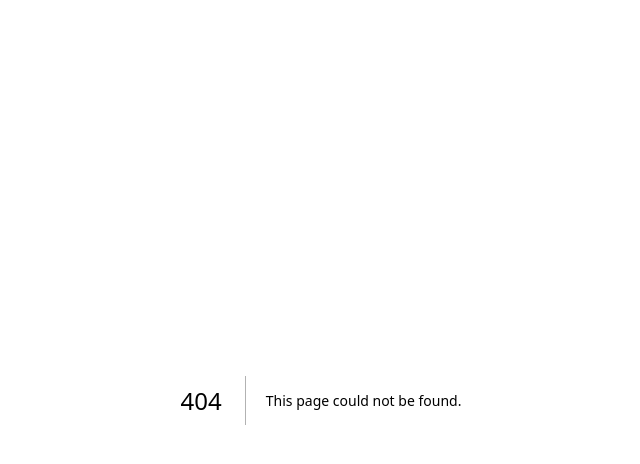
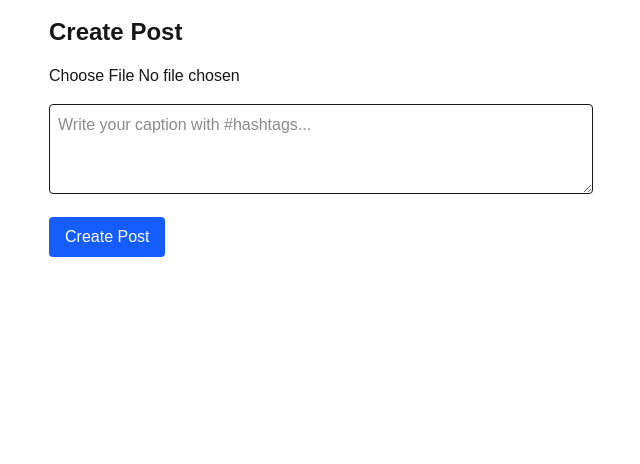
Before and after one commit to HARSHSINGH3118/Social-Media-App, a Next.js app in the folder social-media-frontend/: page /create in a window 1280 px wide. Before the commit this address had no page. Shown: the top 464 px of the page, without its empty margins (319-959 px from the left). Built offline with nearby package versions, Linux system fonts and the light colour scheme.

Commit message:
post and comments are intregated

```diff
--- a/social-media-frontend/package.json
+++ b/social-media-frontend/package.json
@@ -18,6 +18,7 @@
     "postcss": "^8.5.6",
     "react": "^19.1.0",
     "react-dom": "^19.1.0",
+    "react-hot-toast": "^2.5.2",
     "react-icons": "^5.5.0"
   },
   "devDependencies": {
--- /dev/null
+++ b/social-media-frontend/src/app/create/page.jsx
@@ -0,0 +1,94 @@
+"use client";
+
+import { useState } from "react";
+import { useRouter } from "next/navigation";
+import api from "@/lib/api";
+import { toast } from "react-hot-toast";
+
+export default function CreatePostPage() {
+  const [image, setImage] = useState(null);
+  const [preview, setPreview] = useState("");
+  const [caption, setCaption] = useState("");
+  const [loading, setLoading] = useState(false);
+
+  const router = useRouter();
+
+  const handleImageChange = (e) => {
+    const file = e.target.files[0];
+    if (file) {
+      setImage(file);
+      setPreview(URL.createObjectURL(file));
+    }
+  };
+
+  const handleSubmit = async (e) => {
+    e.preventDefault();
+
+    if (!image || !caption.trim()) {
+      toast.error("Image and caption are required");
+      return;
+    }
+
+    try {
+      setLoading(true);
+
+      const formData = new FormData();
+      formData.append("content", caption); // ✅ used for hashtags too
+      formData.append("image", image); // ✅ image file
+
+      await api.post("/posts", formData, {
+        headers: {
+          "Content-Type": "multipart/form-data",
+        },
+      });
+
+      toast.success("Post created!");
+      router.push("/dashboard");
+    } catch (err) {
+      console.error(
+        "❌ Post creation failed:",
+        err?.response?.data || err.message
+      );
+      toast.error("Failed to create post");
+    } finally {
+      setLoading(false);
+    }
+  };
+
+  return (
+    <div className="max-w-xl mx-auto p-4">
+      <h1 className="text-2xl font-bold mb-4">Create Post</h1>
+      <form onSubmit={handleSubmit} className="space-y-4">
+        <input type="file" accept="image/*" onChange={handleImageChange} />
+        {preview && (
+          <img
+            src={preview}
+            alt="Preview"
+            className="w-full h-64 object-cover rounded"
+          />
+        )}
+        <textarea
+          className="w-full border p-2 rounded"
+          placeholder="Write your caption with #hashtags..."
+          rows={3}
+          value={caption}
+          onChange={(e) => setCaption(e.target.value)}
+        />
+        <button
+          type="submit"
+          className="bg-blue-600 text-white px-4 py-2 rounded hover:bg-blue-700"
+          disabled={loading}
+        >
+          {loading ? "Uploading..." : "Create Post"}
+        </button>
+      </form>
+    </div>
+  );
+}
+
+// Optional: Debug info
+if (typeof window !== "undefined") {
+  console.log("🔥 Final check before submit:");
+  console.log("Token from localStorage:", localStorage.getItem("token"));
+  console.log("API baseURL:", api.defaults.baseURL);
+}
--- a/social-media-frontend/src/app/login/page.jsx
+++ b/social-media-frontend/src/app/login/page.jsx
@@ -16,14 +16,17 @@ export default function LoginPage() {
     e.preventDefault();
     try {
       const res = await API.post("/users/login", { email, password });
-      login(res.data.token);
+
+      // ✅ Save token and fetch user profile
+      await login(res.data.token);
     } catch (err) {
-      setError("Invalid credentials");
+      console.error("❌ Login error:", err?.response?.data || err.message);
+      setError(err?.response?.data?.message || "Invalid credentials");
     }
   };
 
   const handleGoogleLogin = () => {
-    window.location.href = "http://localhost:5000/auth/google";
+    window.location.href = "http://localhost:5000/auth/google"; // ✅ Backend Google OAuth entry point
   };
 
   return (
@@ -37,6 +40,7 @@ export default function LoginPage() {
         </h2>
         <p className="text-center text-gray-600 mb-6">Login to your account</p>
         {error && <p className="text-red-500 text-sm mb-4">{error}</p>}
+
         <form onSubmit={handleLogin} className="space-y-4">
           <input
             type="email"
@@ -61,18 +65,21 @@ export default function LoginPage() {
             Login
           </button>
         </form>
+
         <div className="flex items-center my-4">
           <div className="flex-grow h-px bg-gray-300" />
           <span className="mx-4 text-gray-400 text-sm">or continue with</span>
           <div className="flex-grow h-px bg-gray-300" />
         </div>
+
         <button
           onClick={handleGoogleLogin}
           className="w-full border border-gray-300 py-2 rounded-lg flex justify-center items-center gap-2 hover:bg-gray-100 transition text-gray-700"
         >
-          <img src="/google.svg" alt="Google" className="w-5 h-5 " />
+          <img src="/google.svg" alt="Google" className="w-5 h-5" />
           Login with Google
         </button>
+
         <p className="mt-6 text-sm text-center text-gray-600">
           Don’t have an account?{" "}
           <span
--- a/social-media-frontend/src/components/CommentSection.jsx
+++ b/social-media-frontend/src/components/CommentSection.jsx
@@ -57,7 +57,7 @@ const CommentSection = ({ postId }) => {
               placeholder="Write a comment..."
               value={newComment}
               onChange={(e) => setNewComment(e.target.value)}
-              className="flex-1 border px-3 py-2 text-sm rounded-md placeholder-gray-600"
+              className="flex-1 border px-3 py-2 text-sm rounded-md placeholder-gray-600 text-black"
             />
             <button
               type="submit"
--- a/social-media-frontend/src/components/Navbar.jsx
+++ b/social-media-frontend/src/components/Navbar.jsx
@@ -0,0 +1,5 @@
+import Link from "next/link";
+
+<Link href="/create" className="text-sm text-blue-500 hover:underline">
+  Create Post
+</Link>;
--- a/social-media-frontend/src/components/PostCard.jsx
+++ b/social-media-frontend/src/components/PostCard.jsx
@@ -7,7 +7,8 @@ const PostCard = ({ post }) => {
   const { id, imageUrl, caption, tags, createdBy, likedByUser, likeCount } =
     post;
 
-  const [liked, setLiked] = useState(likedByUser || false);
+  const [liked, setLiked] = useState(!!likedByUser);
+
   const [likes, setLikes] = useState(likeCount || 0);
 
   const toggleLike = async () => {
@@ -27,7 +28,9 @@ const PostCard = ({ post }) => {
         <div className="font-semibold mb-2 text-neutral-800">
           @{createdBy?.username || "Unknown"}
         </div>
-        <p className="text-gray-800 mb-2">{caption}</p>
+        <p className="text-gray-800 mb-2">
+          {caption.replace(/#[\w_]+/g, "").trim()}
+        </p>
 
         <div className="flex flex-wrap gap-2 mb-2">
           {tags?.map((tag, i) => (
--- a/social-media-frontend/src/lib/api.js
+++ b/social-media-frontend/src/lib/api.js
@@ -1,16 +1,23 @@
 import axios from "axios";
 
-const API = axios.create({
-  baseURL: "http://localhost:5000/api", // Change in production
+const api = axios.create({
+  baseURL: "http://localhost:5000/api", // force set
+  withCredentials: false,
 });
 
-API.interceptors.request.use((config) => {
-  const token =
-    typeof window !== "undefined" ? localStorage.getItem("token") : null;
-  if (token) {
-    config.headers.Authorization = `Bearer ${token}`;
+api.interceptors.request.use((config) => {
+  try {
+    const token = localStorage.getItem("token");
+    if (token) {
+      config.headers = {
+        ...config.headers,
+        Authorization: `Bearer ${token}`, // ✅ force attach
+      };
+    }
+  } catch (err) {
+    console.error("Interceptor Error:", err);
   }
   return config;
 });
 
-export default API;
+export default api;
```
Also changed, not shown: 1 other file (tests, documents, lock files or other folders).
